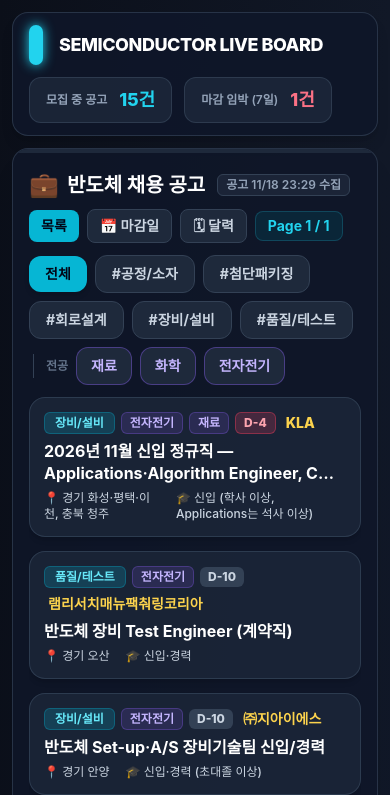
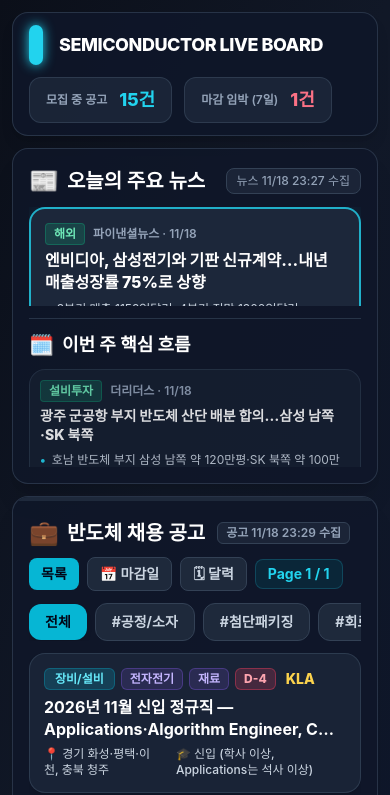
Before and after one commit to thsus15-dot/semiconductor-board, a plain HTML site: page index.html in a window 390 px wide. Shown: the top 795 px of the page. Drawn offline with nearby package versions, Linux system fonts and the light colour scheme; a web font is replaced by a local one.

Commit message:
fix: phone layout — news top / jobs bottom, each half scrolls
Co-Authored-By: Claude Opus 5.5 <noreply@anthropic.com>
Claude-Session: https://claude.ai/code/session_01DS4Ga4JQwgXYnW5DpaCxMQ

```diff
--- a/index.html
+++ b/index.html
@@ -20,7 +20,7 @@
     [data-url] { cursor:pointer; }
   </style>
 </head>
-<body class="min-h-screen lg:h-screen lg:w-screen lg:overflow-hidden flex flex-col justify-between p-3 lg:p-5 gap-3 lg:gap-4 bg-gradient-to-br from-[#0b0f19] via-[#111827] to-[#0f172a]">
+<body class="h-[100dvh] lg:h-screen lg:w-screen overflow-hidden flex flex-col justify-between p-3 lg:p-5 gap-3 lg:gap-4 bg-gradient-to-br from-[#0b0f19] via-[#111827] to-[#0f172a]">
 
   <!-- 상단 헤더 -->
   <header class="lg:h-[9%] bg-slate-900/90 border border-slate-700/70 rounded-2xl px-4 py-3 lg:px-6 lg:py-0 flex flex-wrap gap-3 items-center justify-between shadow-lg">
@@ -61,8 +61,8 @@
   </header>
 
   <!-- 중앙 -->
-  <main class="flex flex-col gap-3 lg:h-[81%] lg:grid lg:grid-cols-12 lg:gap-5">
-    <section class="col-span-7 bg-slate-900/80 border border-slate-700/70 rounded-2xl p-4 flex flex-col shadow-xl relative overflow-hidden">
+  <main class="flex-1 min-h-0 flex flex-col gap-3 lg:flex-none lg:h-[81%] lg:grid lg:grid-cols-12 lg:gap-5">
+    <section class="order-2 lg:order-none flex-1 min-h-0 col-span-7 bg-slate-900/80 border border-slate-700/70 rounded-2xl p-4 flex flex-col shadow-xl relative overflow-hidden">
       <div class="absolute top-0 left-0 w-full h-1 bg-slate-800">
         <div id="job-progress-bar" class="h-full bg-cyan-400 progress-transition" style="width:0%"></div>
       </div>
@@ -82,12 +82,12 @@
         </div>
       </div>
 
-      <div id="category-filters" class="flex items-center gap-2 mb-3 flex-wrap"></div>
+      <div id="category-filters" class="flex items-center gap-2 mb-3 shrink-0 overflow-x-auto [&>*]:shrink-0 lg:flex-wrap lg:overflow-visible"></div>
 
       <div id="job-list-container" class="grid grid-cols-1 lg:grid-cols-2 gap-3.5 flex-1"></div>
     </section>
 
-    <section class="col-span-5 bg-slate-900/80 border border-slate-700/70 rounded-2xl p-4 flex flex-col shadow-xl overflow-hidden">
+    <section class="order-1 lg:order-none flex-1 min-h-0 col-span-5 bg-slate-900/80 border border-slate-700/70 rounded-2xl p-4 flex flex-col shadow-xl overflow-hidden">
       <div class="flex items-center justify-between mb-2.5">
         <div class="flex items-center gap-2">
           <span class="text-2xl">📰</span>
@@ -106,7 +106,7 @@
   </main>
 
   <!-- 하단 티커 -->
-  <footer class="py-2 lg:py-0 lg:h-[7%] bg-slate-900/95 border border-slate-700/80 rounded-2xl px-4 flex items-center overflow-hidden shadow-lg">
+  <footer class="hidden lg:flex lg:h-[7%] bg-slate-900/95 border border-slate-700/80 rounded-2xl px-4 items-center overflow-hidden shadow-lg">
     <div class="bg-amber-500 text-slate-950 font-extrabold text-sm px-3.5 py-1.5 rounded-lg mr-4 shrink-0 flex items-center gap-1.5 shadow"><span>⚡</span> 안내</div>
     <div class="overflow-hidden whitespace-nowrap w-full relative">
       <div id="ticker-container" class="animate-ticker text-base font-medium text-slate-200 flex items-center"></div>
```
